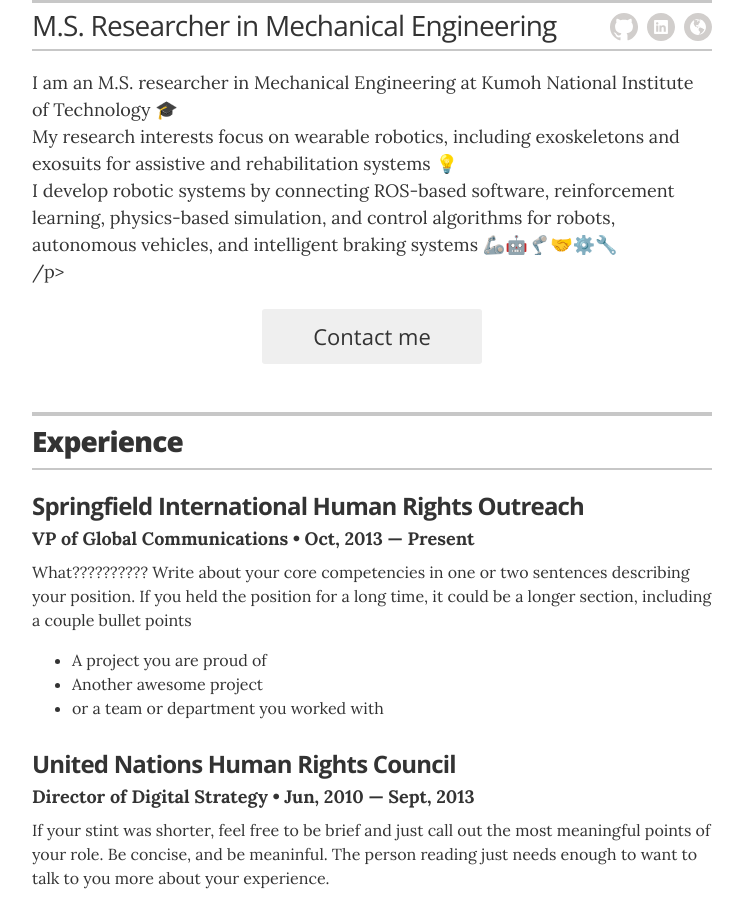
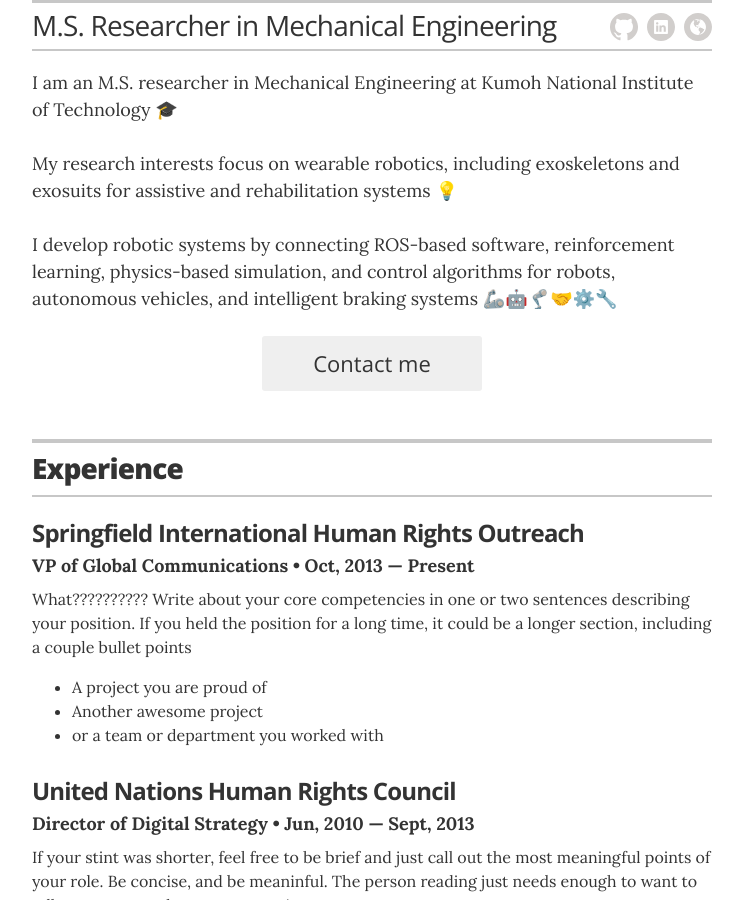
Before and after one commit to JEONGSE0/JEONGSE0.github.io, a Jekyll site: the page built from index.html, in a window 1280 px wide and 900 px high, scrolled down 308 px. Shown: the whole window, without its empty margins (268-1011 px from the left). Built offline with Jekyll 4.4.1, drawn with Linux system fonts in a browser that asks for light colours.

```diff
--- a/_config.yml
+++ b/_config.yml
@@ -23,7 +23,7 @@ resume_contact_address:         "25-20 Sanho-daero 25-gil, Gumi-si, Gyeongsangbu
 resume_header_contact_info:     "25-20 Sanho-daero 25-gil, Gumi-si, Gyeongsangbuk-do • +82)10-9182-6774 • tj6774@gmail.com"
 display_header_contact_info:    "false"
 
-resume_header_intro: "<p>I am an M.S. researcher in Mechanical Engineering at Kumoh National Institute of Technology 🎓 <br> My research interests focus on wearable robotics, including exoskeletons and exosuits for assistive and rehabilitation systems 💡 <br> I develop robotic systems by connecting ROS-based software, reinforcement learning, physics-based simulation, and control algorithms for robots, autonomous vehicles, and intelligent braking systems 🦾🤖🦿🤝⚙️🔧 <br> /p>"
+resume_header_intro: "<p>I am an M.S. researcher in Mechanical Engineering at Kumoh National Institute of Technology 🎓 <br><br> My research interests focus on wearable robotics, including exoskeletons and exosuits for assistive and rehabilitation systems 💡 <br><br> I develop robotic systems by connecting ROS-based software, reinforcement learning, physics-based simulation, and control algorithms for robots, autonomous vehicles, and intelligent braking systems 🦾🤖🦿🤝⚙️🔧 <br> </p>"
 
 # use "yes" to display the email contact button,
 # "no" to display an "I'm not looking for work" message,
```
